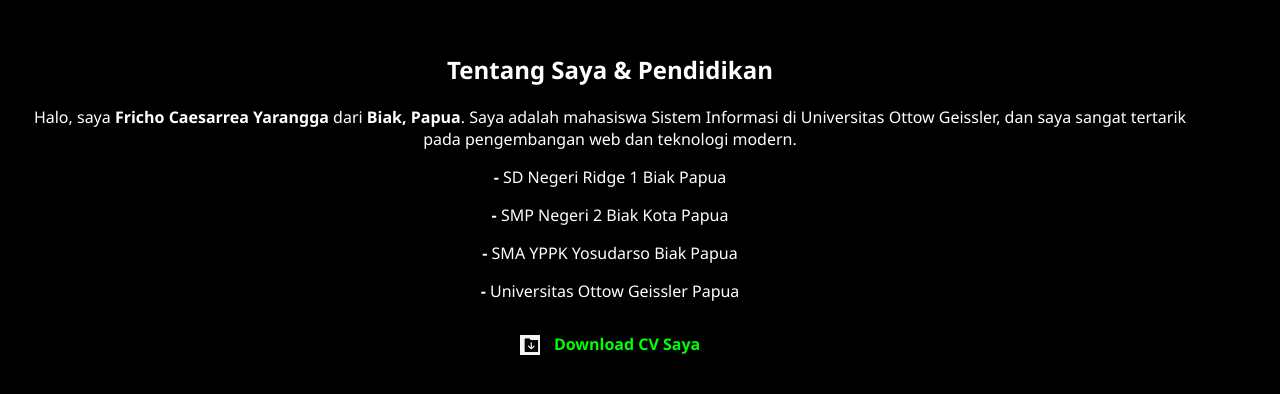
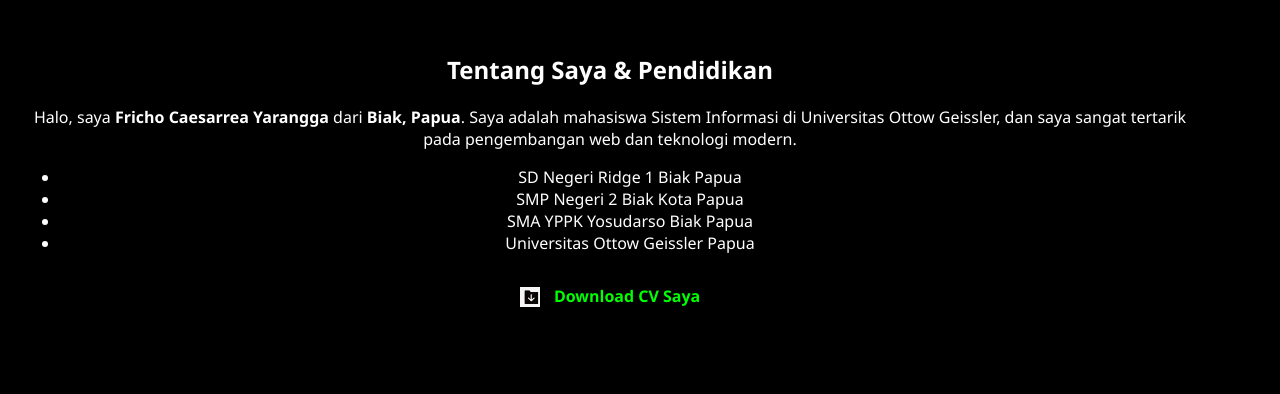
Before and after one commit to cesar20yarangga/cesar20yarangga.github.io, a plain HTML site: page index.html in a window 1280 px wide. Shown: the part 1067-1461 px from the top of the page. Drawn offline with nearby package versions, Linux system fonts and the light colour scheme.

Commit message:
Update index.html

```diff
--- a/index.html
+++ b/index.html
@@ -38,17 +38,26 @@
    <!-- TENTANG + PENDIDIKAN -->
 <section id="tentang" class="section">
   <h2>Tentang Saya & Pendidikan</h2>
-      <p>Halo, saya <strong>Fricho Caesarrea Yarangga</strong> dari <strong>Biak, Papua</strong>. Saya adalah mahasiswa Sistem Informasi di Universitas Ottow Geissler, dan saya sangat tertarik pada pengembangan web dan teknologi modern.</p>
+  <p>
+    Halo, saya <strong>Fricho Caesarrea Yarangga</strong> dari <strong>Biak, Papua</strong>.
+    Saya adalah mahasiswa Sistem Informasi di Universitas Ottow Geissler,
+    dan saya sangat tertarik pada pengembangan web dan teknologi modern.
+  </p>
+
   <div class="education">
-        <p><strong>-</strong> SD Negeri Ridge 1 Biak Papua</p>
-        <p><strong>-</strong> SMP Negeri 2 Biak Kota Papua</p>
-        <p><strong>-</strong> SMA YPPK Yosudarso Biak Papua</p>
-        <p><strong>-</strong> Universitas Ottow Geissler Papua</p>
+    <ul class="edu-list">
+      <li>SD Negeri Ridge 1 Biak Papua</li>
+      <li>SMP Negeri 2 Biak Kota Papua</li>
+      <li>SMA YPPK Yosudarso Biak Papua</li>
+      <li>Universitas Ottow Geissler Papua</li>
+    </ul>
+
     <a href="CV_Fricho_Caesarrea_Yarangga.pdf" download class="link download-btn">
       <img src="donlowd.jpg" alt="Download CV" class="icon-img"> Download CV Saya
     </a>
   </div>
 </section>
+
 
     <!-- SKILL -->
     <section id="skill" class="section">
```
Lines whose indentation alone changed are shown as unchanged.
